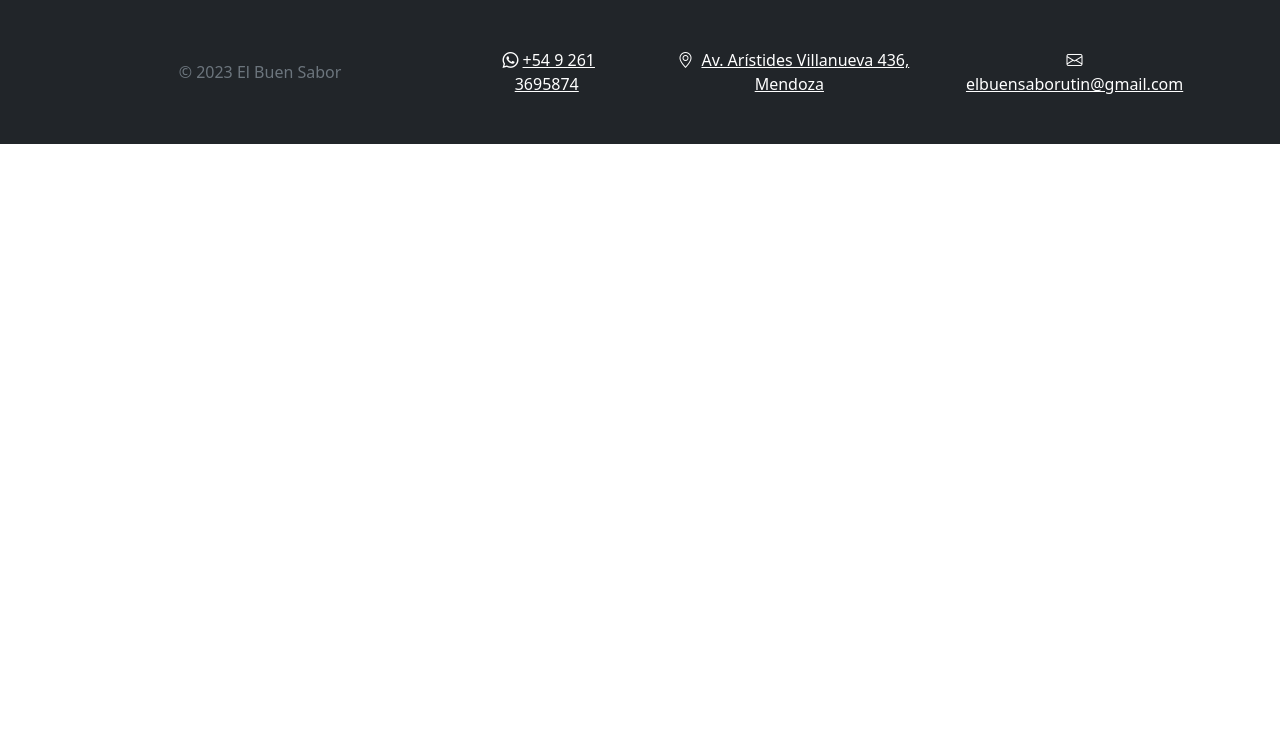
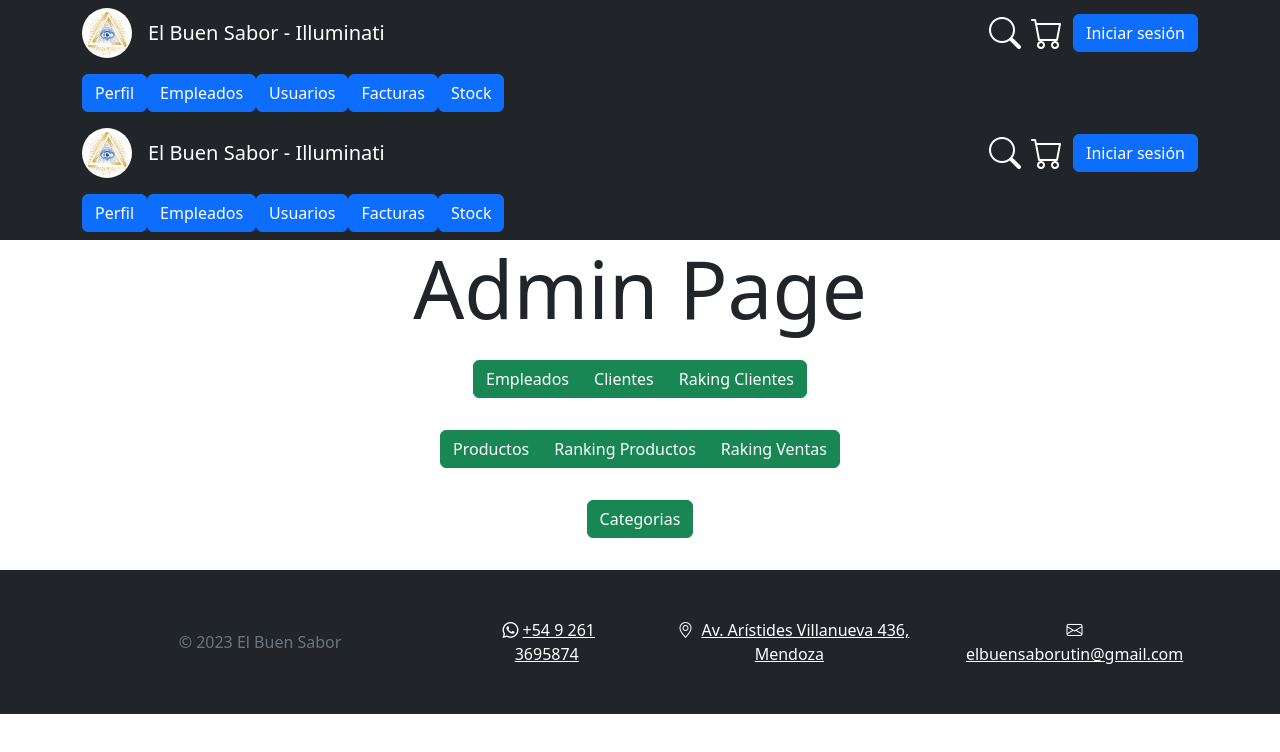
Before and after one commit to RamaHualpusher/Illuminati-ElBuenSabor-Frontend, a React (Create React App) app: page /admin in a window 1280 px wide. Shown: the top 752 px of the page. Built offline with nearby package versions, Linux system fonts and the light colour scheme.

Commit message:
Agregacion de uri admin

```diff
--- a/src/routers/IndexRouter.tsx
+++ b/src/routers/IndexRouter.tsx
@@ -6,7 +6,7 @@ import ProductosTable from "../components/Stock/Producto/ProductosTable";
 import RubrosIngredientesTable from "../components/Stock/RubroIngrediente/RubroIngredientes";
 import RubrosProductosTable from "../components/Stock/RubroProducto/RubroProducto";
 import ShoppingCart from "../components/ShoppingCart/ShoppingCart";
-// import Admin from "../screens/Admin";
+ import Admin from "../screens/Admin";
 // import Cashier from "../screens/Cashier";
 // import Detail from "../screens/Detail";
 // import Delivery from "../screens/Delivery"
@@ -16,6 +16,7 @@ const IndexRouter = () => {
     <BrowserRouter>
       <Routes>
         <Route path="/" element={<UserRouter />} />
+        <Route path="/admin" element={<Admin/>} />
         <Route path="/carrito" element={<ShoppingCart/>} />
         <Route path="/cocina/ingredientes" element={<IngredientesTable url="/assets/data/ingredientesEjemplo.json" />} />
         <Route path="/cocina/productos" element={<ProductosTable url="/assets/data/productosEjemplo.json" />} />
```
